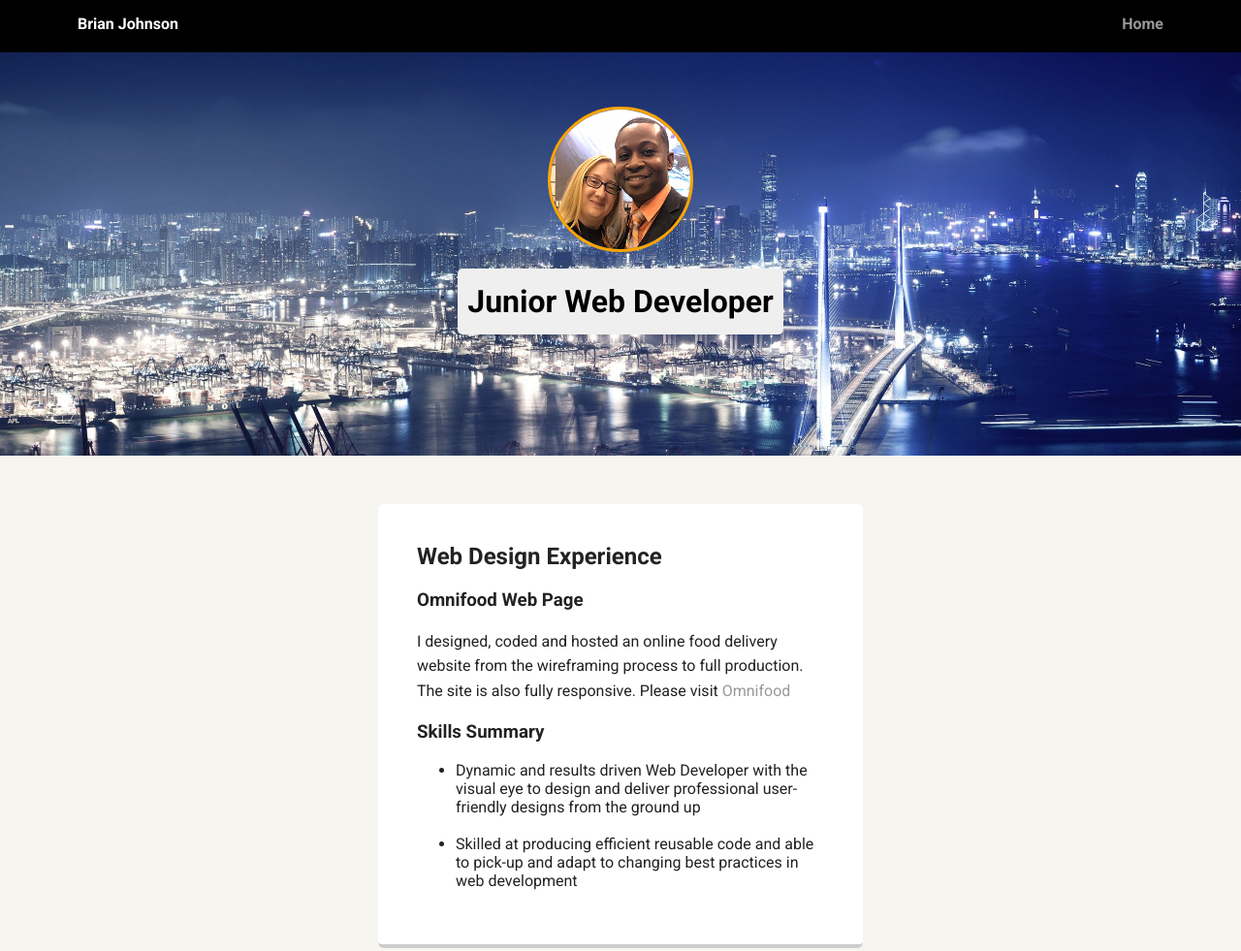
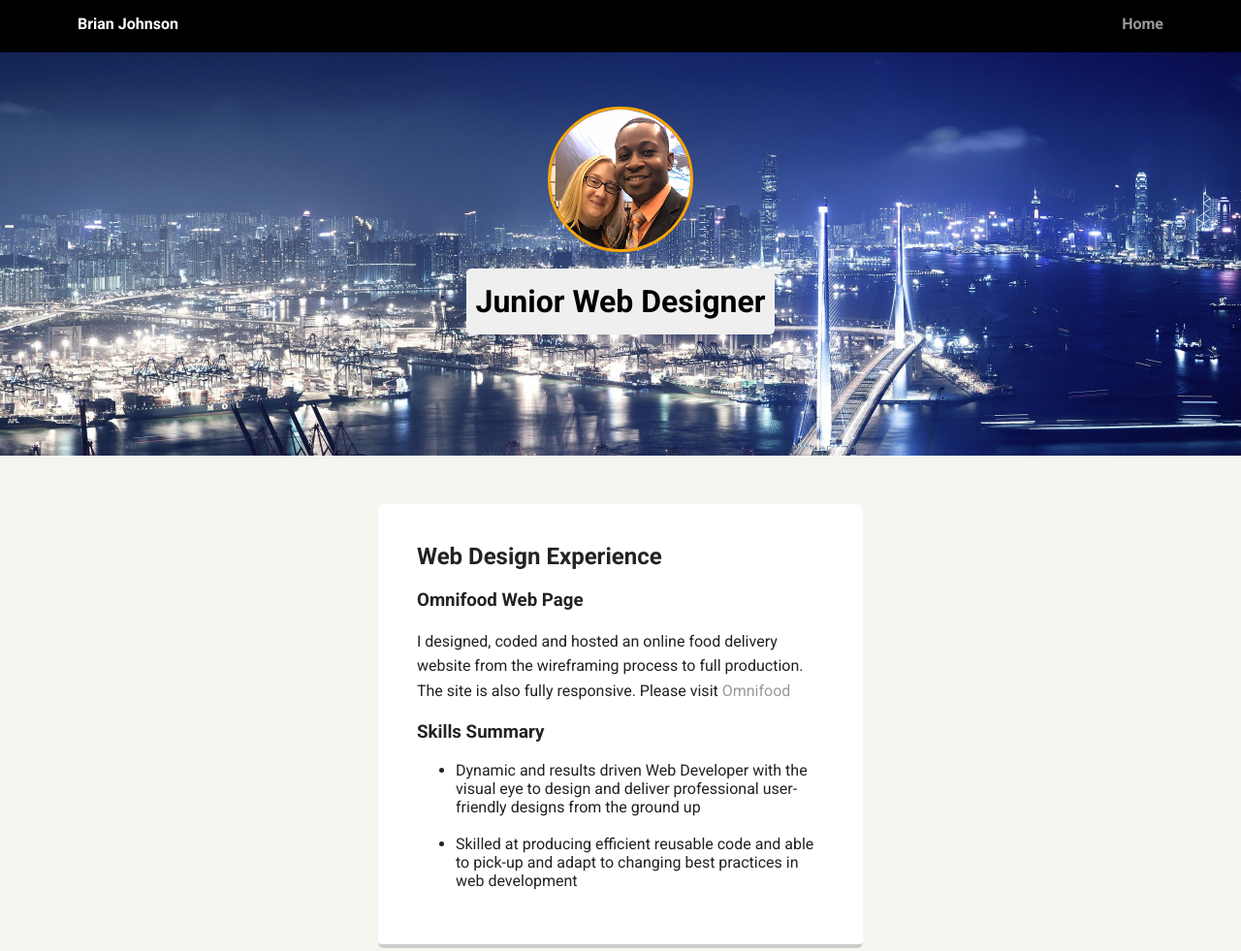
Before and after one commit to BrianJ-27/project1a-bj, a plain HTML site: page pages/experience.html in a window 1280 px wide. Shown: the top 981 px of the page at 97% size. Drawn offline with Linux system fonts and the light colour scheme; a web font is replaced by a local one.

Commit message:
Changed Developer to Designer

```diff
--- a/pages/experience.html
+++ b/pages/experience.html
@@ -18,7 +18,7 @@
 
     <header>
       <img src="../images/project1-image.png" alt="Brian and Allison" class="profile-image">
-      <h1 class="tag name">Junior Web Developer</h1>
+      <h1 class="tag name">Junior Web Designer</h1>
     </header>
 
     <main class="flex">
```
